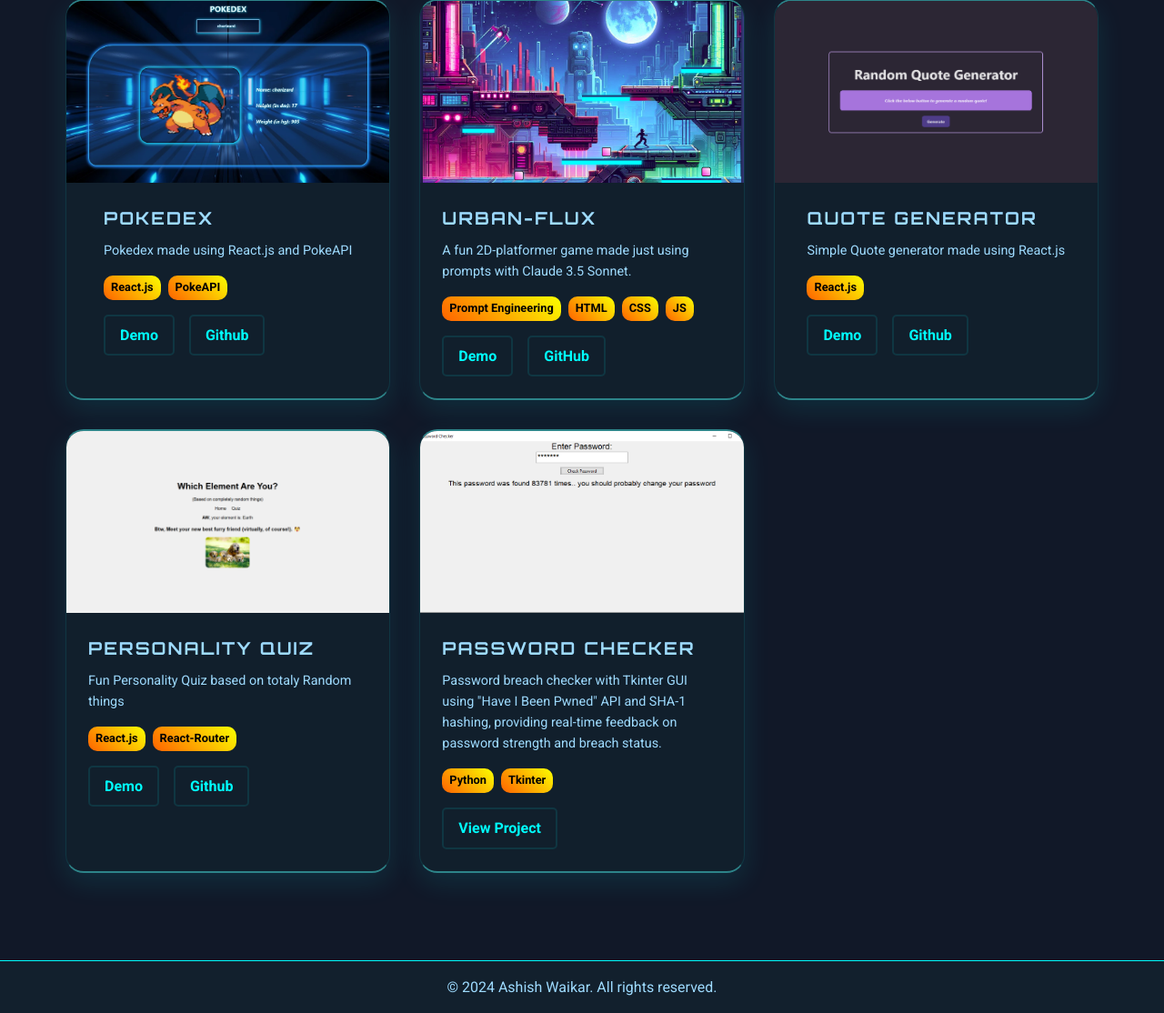
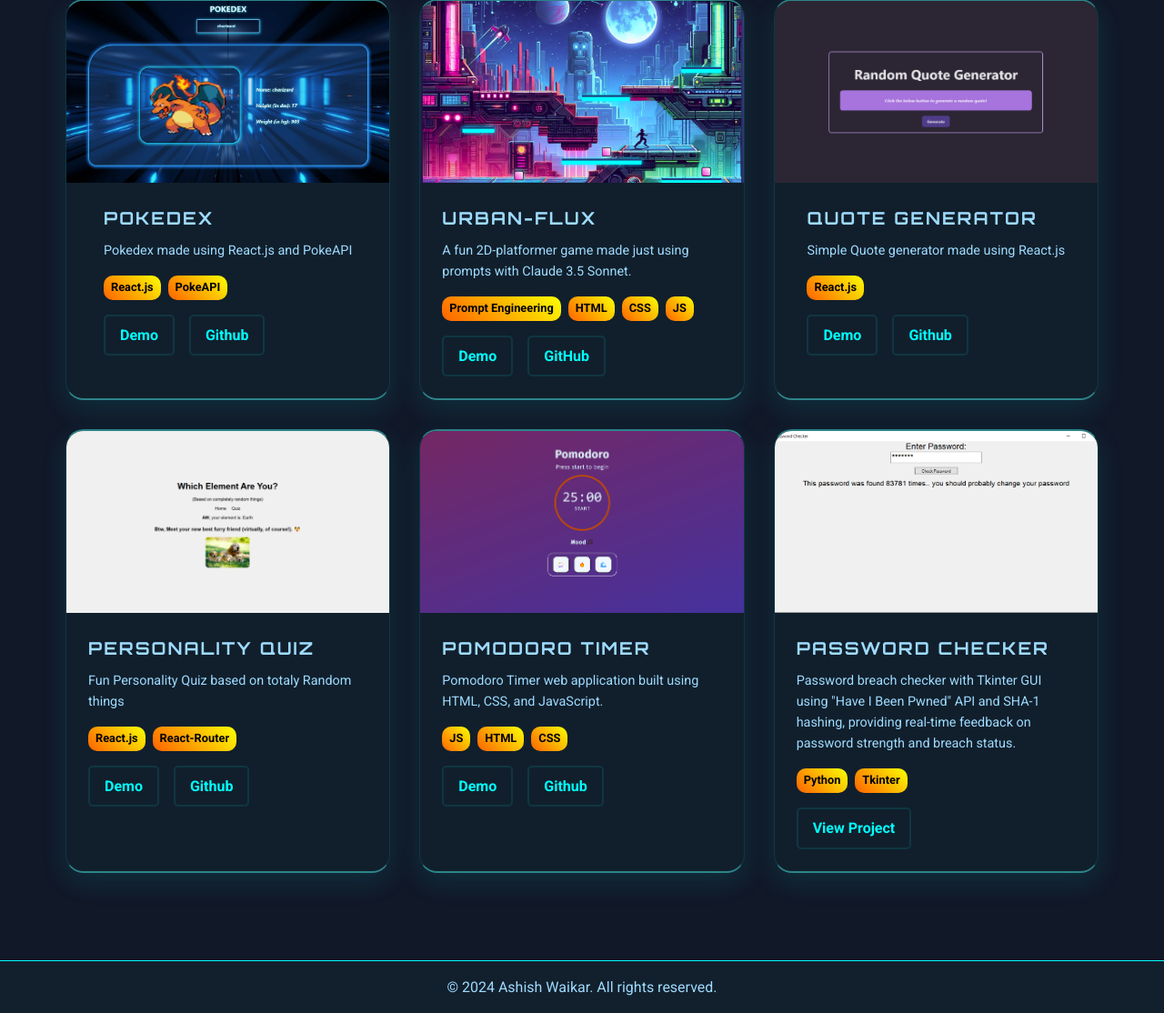
Before and after one commit to AshishW/AshishWaikar, a Flask app: page /project_showcase in a window 1280 px wide. Shown: the part 824-1938 px from the top of the page at 91% size. Run offline with Flask 3, Linux system fonts and the light colour scheme; some libraries are stand-ins or nearby versions.

Commit message:
adding a project

```diff
--- a/templates/projects.html
+++ b/templates/projects.html
@@ -425,6 +425,24 @@
                 </div>
             </div>
 
+            <!-- Pomodoro Timer -->
+            <div class="project" data-categories="Web">
+                <img src="../static/project_thumbnails/pomodoro_app.png" alt="pomodoro_app" class="project-image">
+                <div class="project-content">
+                    <h3 class="project-title">Pomodoro Timer</h3>
+                    <p class="project-description">Pomodoro Timer web application built using HTML, CSS, and JavaScript.</p>
+                    <div class="project-tech">
+                        <span class="tech-tag">JS</span>
+                        <span class="tech-tag">HTML</span>
+                        <span class="tech-tag">CSS</span>
+                    </div>
+                    <div class="project-links">
+                        <a href="https://ashishw.github.io/Pomodoro-app/" target="_blank">Demo</a>
+                        <a href="https://github.com/AshishW/Pomodoro-app/" target="_blank">Github</a>
+                    </div>
+                </div>
+            </div>
+
             <!-- Password Checker -->
             <div class="project" data-categories="App">
                 <img src="../static/project_thumbnails/password_checker.png" alt="Password-checker" class="project-image">
```
Also changed, not shown: static/project_thumbnails/pomodoro_app.png (added).
